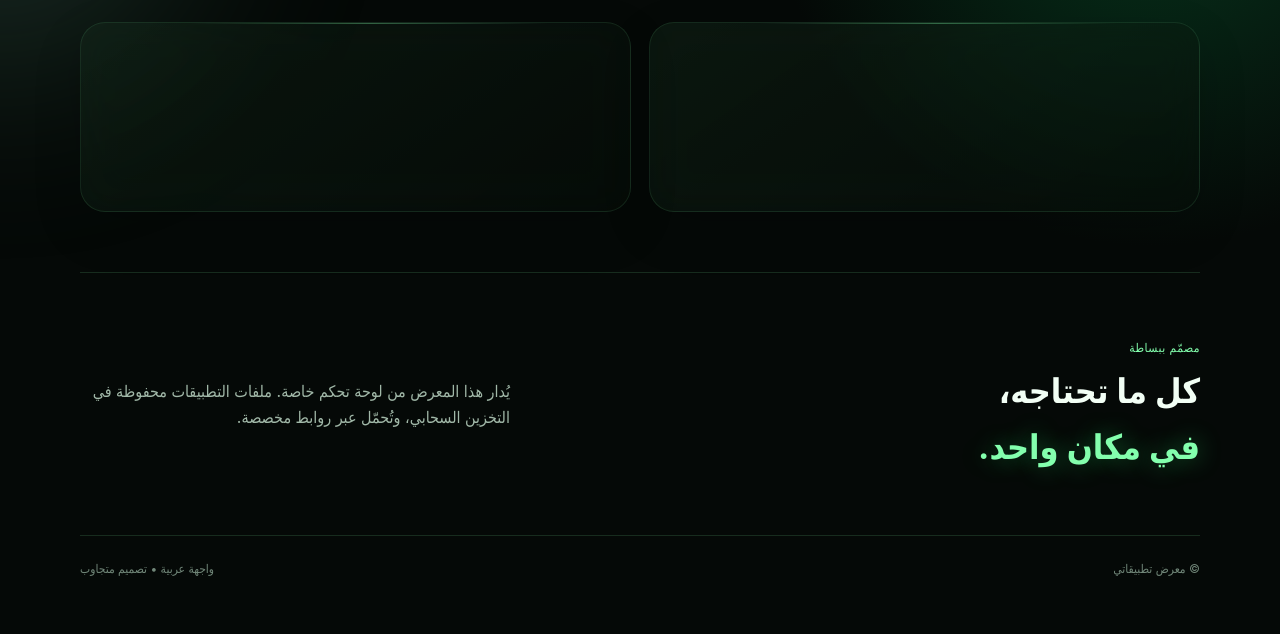
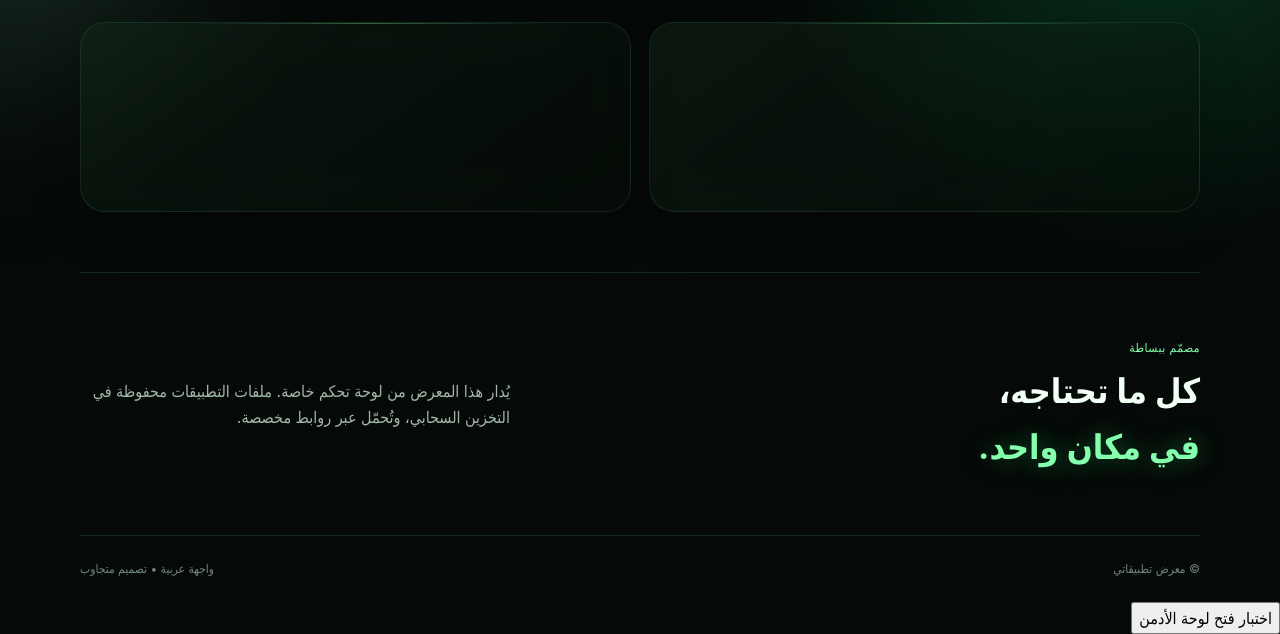
Before and after one commit to al3mri393/My-apk-store1, a plain HTML site: page index.html in a window 1280 px wide. Shown: the part 742-1376 px from the top of the page. Before the commit the page ends 1344 px from the top, so only its background shows below. Drawn offline with nearby package versions, Linux system fonts and the light colour scheme.

Commit message:
Update index.html

```diff
--- a/index.html
+++ b/index.html
@@ -44,7 +44,7 @@
   </main>
 
   <footer class="wrap footer"><span>© <span id="year"></span> معرض تطبيقاتي</span><span>واجهة عربية • تصميم متجاوب</span></footer>
-
+<button type="button" onclick="document.getElementById('adminDialog').showModal()">اختبار فتح لوحة الأدمن</button>
   <dialog id="adminDialog" class="modal">
     <div class="modal-head"><div><span class="eyebrow">مساحة الإدارة</span><h2>لوحة الأدمن</h2></div><button class="icon-btn" id="closeAdmin" aria-label="إغلاق">×</button></div>
     <div id="loginPanel">
```
